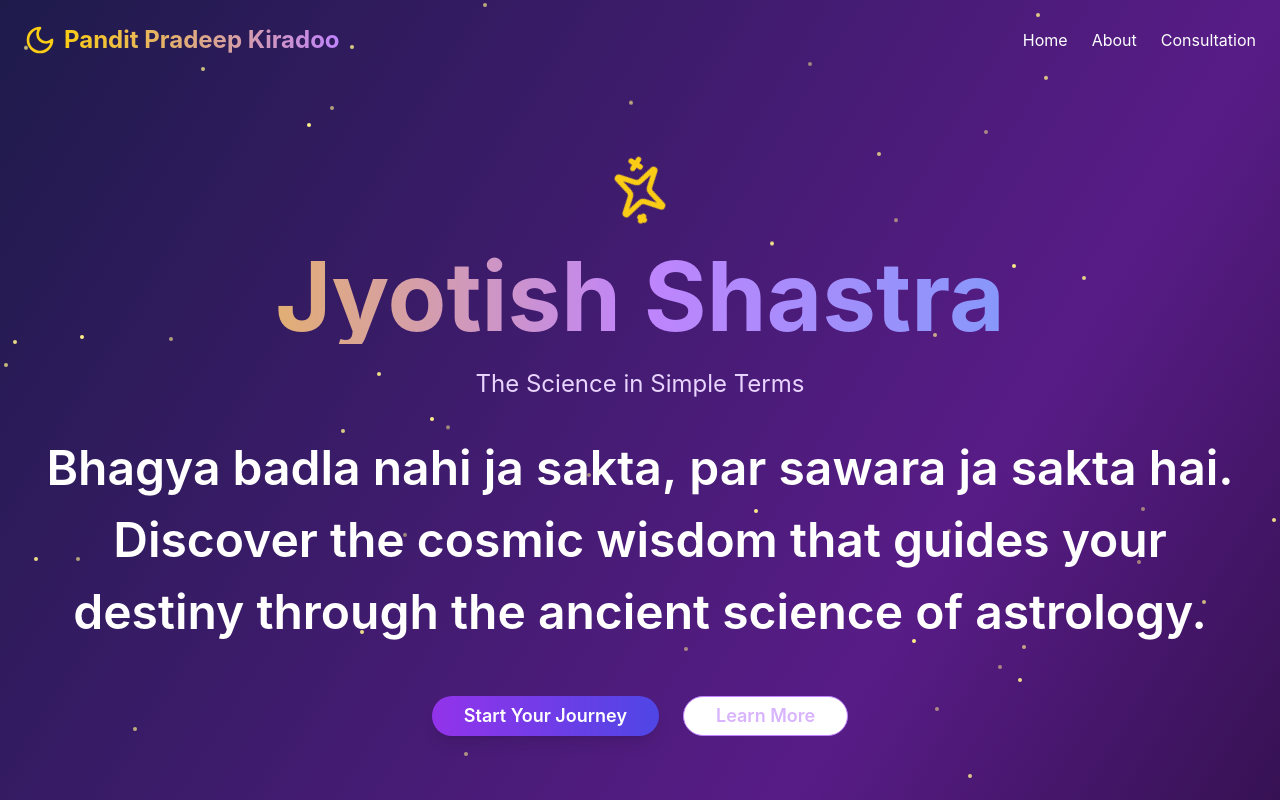
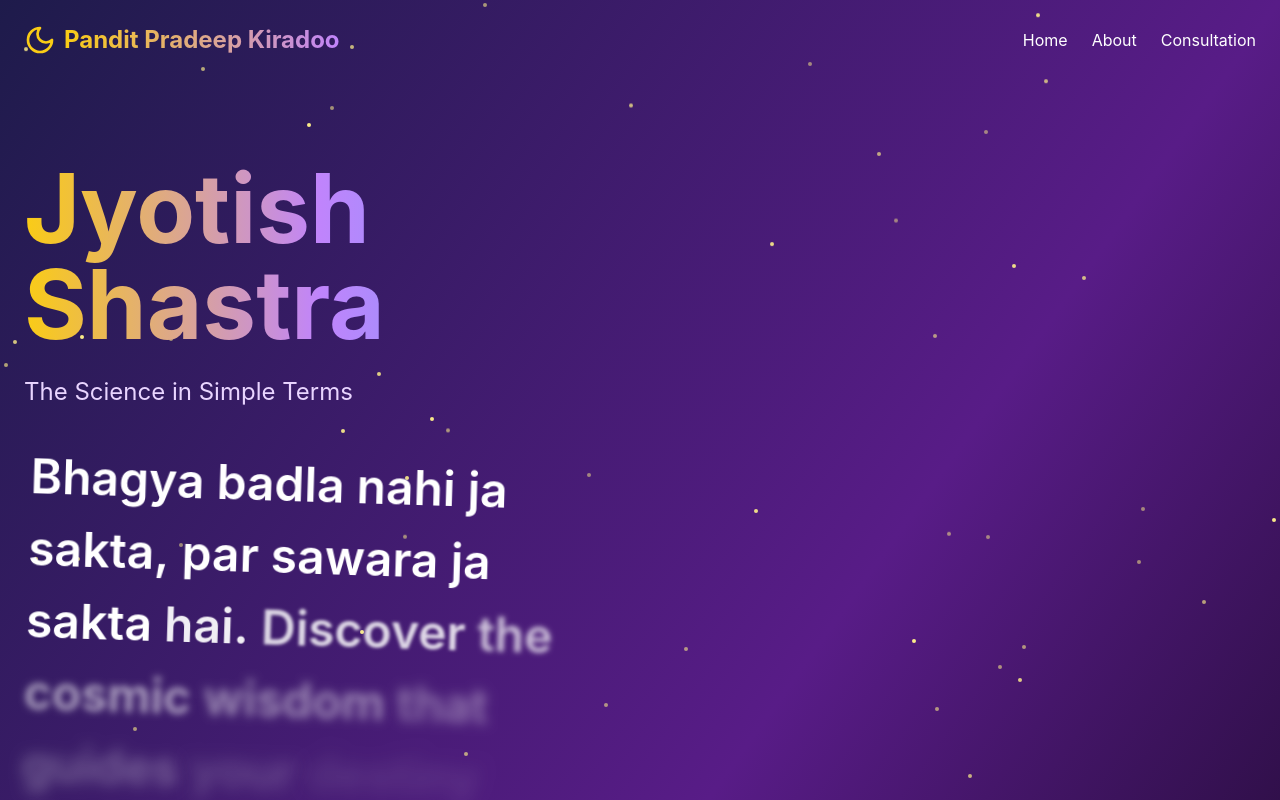
Before and after one commit to clonefutura10/astral-insights-alchemy, a React (Vite) app: page / in a window 1280 px wide. Shown: the top 800 px of the page. Built offline with nearby package versions, Linux system fonts and the light colour scheme.

Commit message:
Fix: Landing page visibility and layout
- Stop logo spinning and replace with logo.
- Add Spline viewer to the right of the text on the landing page.
- Fix build errors related to Spline viewer.

```diff
--- a/src/pages/Landing.tsx
+++ b/src/pages/Landing.tsx
@@ -6,14 +6,24 @@ import { ScrollTrigger } from 'gsap/ScrollTrigger';
 import ScrollReveal from '../components/ScrollReveal';
 import { Button } from '@/components/ui/button';
 import { Card } from '@/components/ui/card';
-import { Sparkles, Moon, Star, Sun } from 'lucide-react';
+import { Moon, Star, Sun } from 'lucide-react';
 
 gsap.registerPlugin(ScrollTrigger);
+
+// Declare the spline-viewer as a custom element
+declare global {
+  namespace JSX {
+    interface IntrinsicElements {
+      'spline-viewer': React.DetailedHTMLProps<React.HTMLAttributes<HTMLElement>, HTMLElement> & {
+        url?: string;
+      };
+    }
+  }
+}
 
 const Landing = () => {
   const starsRef = useRef<HTMLDivElement>(null);
   const heroRef = useRef<HTMLDivElement>(null);
-  const splineRef = useRef<HTMLDivElement>(null);
 
   useEffect(() => {
     // Create floating stars animation
@@ -41,19 +51,6 @@ const Landing = () => {
           ease: "power3.out"
         }
       );
-    }
-
-    // Parallax effect for 3D model
-    if (splineRef.current) {
-      gsap.to(splineRef.current, {
-        y: -50,
-        scrollTrigger: {
-          trigger: splineRef.current,
-          start: "top bottom",
-          end: "bottom top",
-          scrub: true,
-        },
-      });
     }
   }, []);
 
@@ -89,10 +86,12 @@ const Landing = () => {
         </div>
       </nav>
 
-      {/* Hero Section */}
-      <div ref={heroRef} className="relative z-10 container mx-auto px-6 py-20 text-center">
+      {/* Hero Section with 3D Model */}
+      <div className="relative z-10 container mx-auto px-6 py-20">
+        <div className="grid lg:grid-cols-2 gap-12 items-center">
+          {/* Left Side - Text Content */}
+          <div ref={heroRef} className="text-center lg:text-left">
             <div className="mb-8">
-          <Sparkles className="w-16 h-16 mx-auto mb-6 text-yellow-400 animate-spin" />
               <h1 className="text-6xl md:text-8xl font-bold mb-6 bg-gradient-to-r from-yellow-400 via-purple-400 to-blue-400 bg-clip-text text-transparent">
                 Jyotish Shastra
               </h1>
@@ -111,7 +110,7 @@ const Landing = () => {
               Bhagya badla nahi ja sakta, par sawara ja sakta hai. Discover the cosmic wisdom that guides your destiny through the ancient science of astrology.
             </ScrollReveal>
 
-        <div className="flex justify-center space-x-6 mb-16">
+            <div className="flex justify-center lg:justify-start space-x-6 mb-16">
               <Link to="/consultation">
                 <Button className="bg-gradient-to-r from-purple-600 to-indigo-600 hover:from-purple-700 hover:to-indigo-700 text-white px-8 py-4 text-lg font-semibold rounded-full shadow-lg hover:shadow-purple-500/25 transition-all duration-300 transform hover:scale-105">
                   Start Your Journey
@@ -125,13 +124,14 @@ const Landing = () => {
             </div>
           </div>
 
-      {/* 3D Spline Model */}
-      <div ref={splineRef} className="relative z-10 h-96 md:h-[500px] mb-20">
-        <script type="module" src="https://unpkg.com/@splinetool/viewer@1.10.18/build/spline-viewer.js"></script>
+          {/* Right Side - 3D Spline Model */}
+          <div className="h-96 md:h-[500px] relative">
             <spline-viewer
               url="https://prod.spline.design/VcB3J4RW3CZxcnGV/scene.splinecode"
-          className="w-full h-full"
-        ></spline-viewer>
+              className="w-full h-full rounded-2xl"
+            />
+          </div>
+        </div>
       </div>
 
       {/* Features Grid */}
```
Lines whose indentation alone changed are shown as unchanged.
